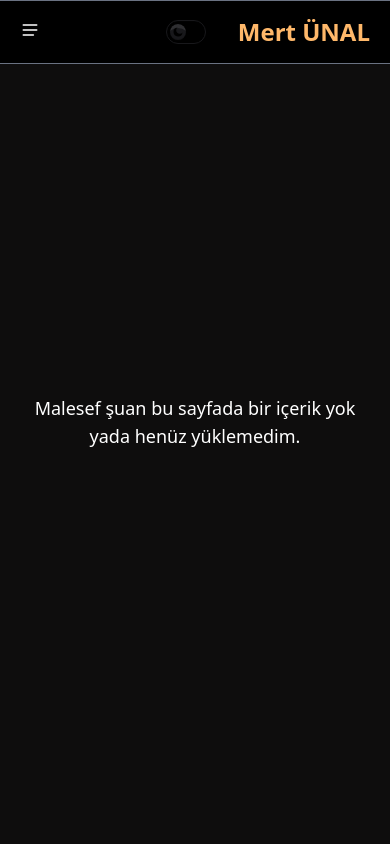
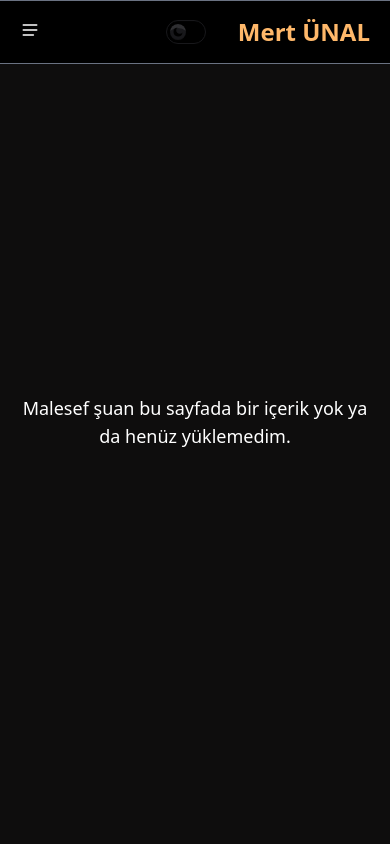
Before and after one commit to mert-unl/my-blog, a React (Vite) app: page /dubs in a window 390 px wide. Shown: the top 844 px of the page. Built offline with nearby package versions, Linux system fonts and the light colour scheme.

Commit message:
tiny changes

```diff
--- a/src/Components/Empty.jsx
+++ b/src/Components/Empty.jsx
@@ -3,7 +3,7 @@ import React from 'react'
 function  Empty () {
   return (
         <div className="h-screen flex flex-col justify-center items-center text-center  text-lg px-4 md:text-3xl">
-          Malesef şuan bu sayfada bir içerik yok yada henüz yüklemedim.</div>
+          Malesef şuan bu sayfada bir içerik yok ya da henüz yüklemedim.</div>
   )
 }
 
--- a/src/Pages/ReadingPoem.jsx
+++ b/src/Pages/ReadingPoem.jsx
@@ -9,7 +9,7 @@ export default function ReadingPoem(){
         <>
             <div className="flex flex-col gap-4  mt-4 md:mt-12  color-[var(--accent2)] md:py-12 md:px-120  py-16 px-4 ">
 
-                    <img className="h-55 md:h-80 w-full rounded-lg object-cover" src={`https://picsum.photos/id/${poem.imgSrc}/3200/3200`}/>
+                    <img className="h-55 md:h-100 w-full rounded-lg object-cover" src={`https://picsum.photos/id/${poem.imgSrc}/3200/3200`}/>
 
                 <p className="text-3xl  md:text-5xl font-medium md:py-4 font-serif italic">{poem.title}</p>
                 <p className="text-md md:text-xl  italic whitespace-pre-line leading-relaxed tracking-wide">{poem.content}</p>
--- a/src/storage/data.json
+++ b/src/storage/data.json
@@ -11,7 +11,7 @@
         "id": "1",
         "title": "Dalgalanan Anıların Hüznünde",
         "content": "Ölmeli mi insan bu yıkılmış kalpte, \n Hissedebilmek için derin bir acıyı. \n Görmeli mi insan yıldız kaymalarını, \n O akıp giden göz yaşlarındaki umutlarını. \n Ya da susmalı mı insan,\n Sessizlikte  yitirilen sözcüklerle, \n O engin yeşil denizlerde, \n Dalgalanan anıların hüznünde. \n Belki de kaybolmalı insan, \n Karanlıkta yok olmuş bir iz gibi,  \n O kırmızı dikenli dudaklarda, \n Sevgiye değen bir öpücük gibi. \n\nBu düşünceler arasında kaybolan yürek için, \nBir melankoli yolculuğu sahtelik çağında, \n Belki de yaşanmalı bu kırık dünyada,\nDuyguların en derinine dalmak için.\nAma belki insan olmanın hikayesi burada,\nBazen acıyı sevmek, bazen sevgiyi seçmek,\nVe bazen de sessizce bir köşede beklemek,\nKendinde kaybolmak ya da var olmak arasında.\n\nÖyleyse insan olmanın anlamını ararken,\nKorkularını ve umutlarını birleştir.\nBuluruz belki de gerçek benliğimizi,\nBu duygusal yolculukta kaybolup giderken.\nVe bu kırmızı nehir, mavi bulutlar,\nEngin denizler ve dikenli dudaklar,\nBelki de içimizdeki birer yansımadır,\nYaşamın sonsuz duygu selinde,\nDalgalanan anıların hüznünde.",
-        "imgSrc": "1022",
+        "imgSrc": "1049",
         "comment": "Bu şiir en sevdiğim şiirler arasında yer almaktadır. Yazdığım son şiirlerden olup bir kaç farklı varyasyonu bulunmaktadır.",
         "tags": [
           "şiir"
```
